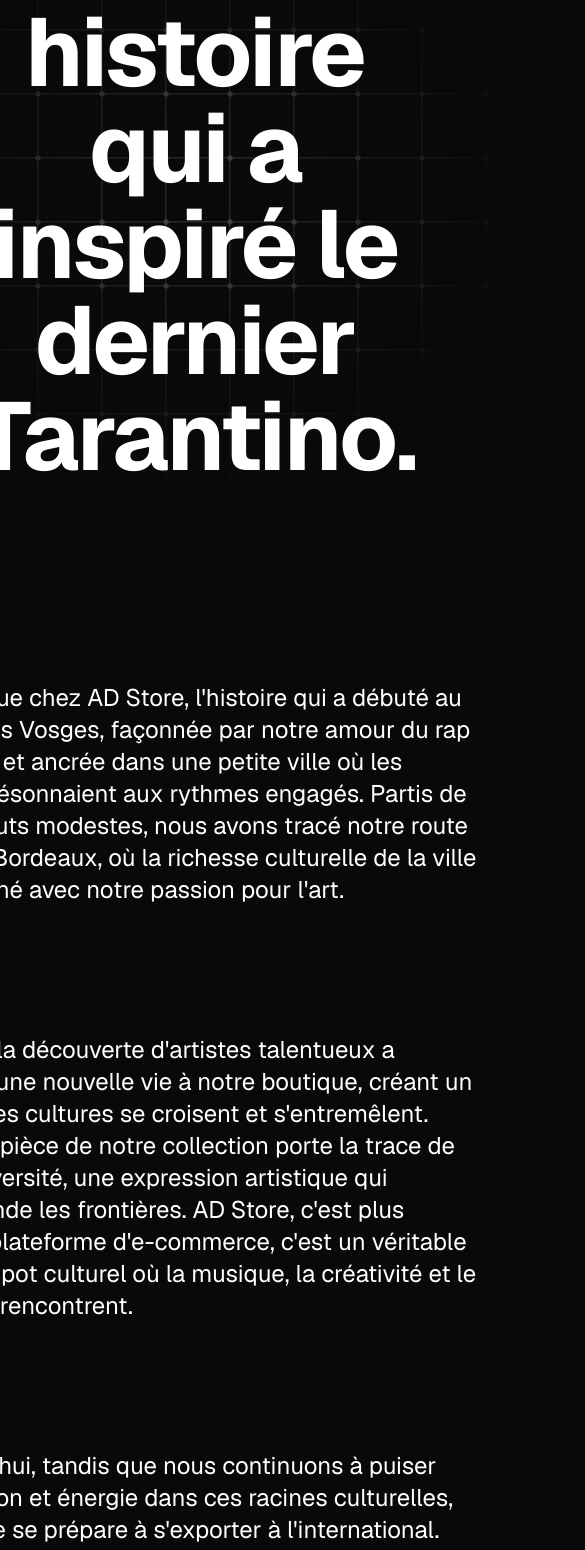
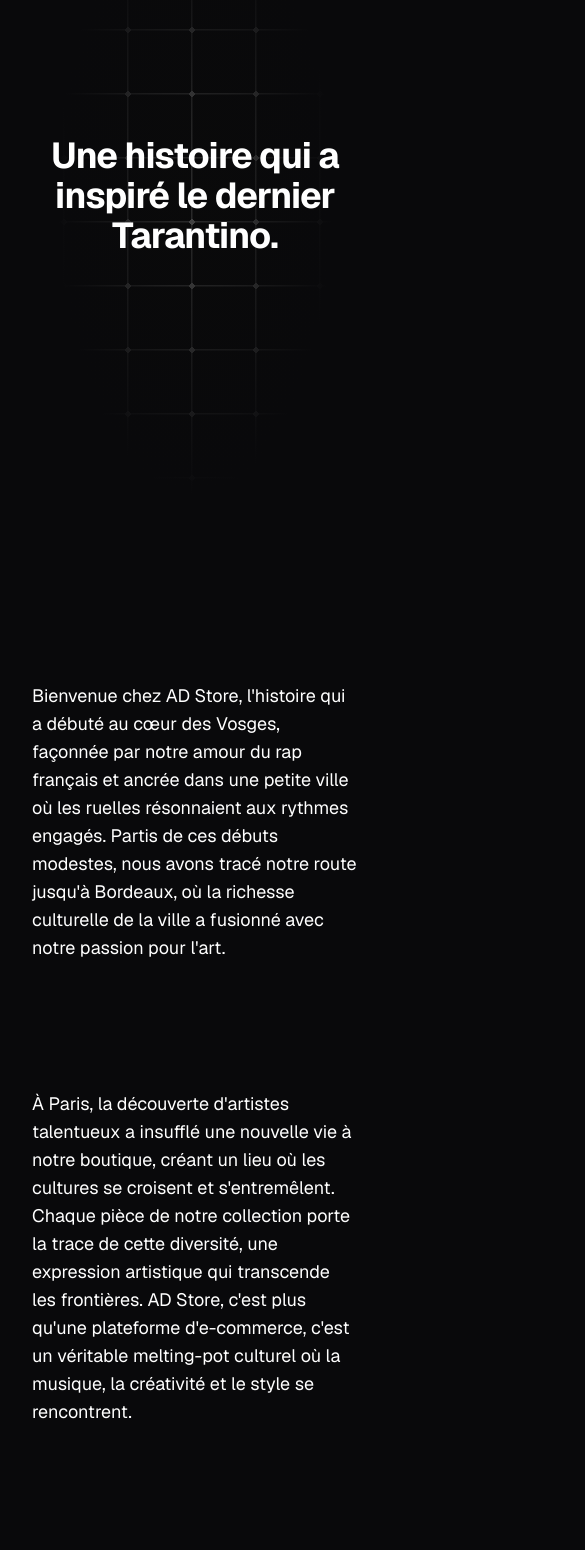
Before and after one commit to git2bezbar/store, a Next.js app: page /about in a window 390 px wide. Shown: the part 326-1876 px from the top of the page, 585 px wide, since content can reach past the window. Built offline with nearby package versions, Linux system fonts and the light colour scheme.

Commit message:
fix(about): manage the responsiveness

```diff
--- a/app/about/page.tsx
+++ b/app/about/page.tsx
@@ -27,9 +27,9 @@
   return(
     <div className="flex flex-col gap-16 items-center">
       <div className="min-h-screen flex justify-center items-center bg-hero">
-        <h1 className="text-8xl font-bold text-center tracking-tight px-64 z-20">Une histoire qui a inspiré le dernier Tarantino.</h1>
+        <h1 className="text-4xl md:text-6xl lg:text-8xl font-bold text-center tracking-tight px-8 md:px-48 lg:px-64 z-20">Une histoire qui a inspiré le dernier Tarantino.</h1>
       </div>
-      <div className="flex flex-col gap-32 mb-32 max-w-[60%] items-center text-2xl">
+      <div className="flex flex-col gap-32 mb-32 px-8 md:max-w-[80%] lg:max-w-[60%] items-center text-lg md:text-xl lg:text-2xl">
         <p className="gsapParagraphs">Bienvenue chez AD Store, l&apos;histoire qui a débuté au cœur des Vosges, façonnée par notre amour du rap français et ancrée dans une petite ville où les ruelles résonnaient aux rythmes engagés. Partis de ces débuts modestes, nous avons tracé notre route jusqu&apos;à Bordeaux, où la richesse culturelle de la ville a fusionné avec notre passion pour l&apos;art.</p>
         <p className="gsapParagraphs">À Paris, la découverte d&apos;artistes talentueux a insufflé une nouvelle vie à notre boutique, créant un lieu où les cultures se croisent et s&apos;entremêlent. Chaque pièce de notre collection porte la trace de cette diversité, une expression artistique qui transcende les frontières. AD Store, c&apos;est plus qu&apos;une plateforme d&apos;e-commerce, c&apos;est un véritable melting-pot culturel où la musique, la créativité et le style se rencontrent.</p>
         <p className="gsapParagraphs">Aujourd&apos;hui, tandis que nous continuons à puiser inspiration et énergie dans ces racines culturelles, AD Store se prépare à s&apos;exporter à l&apos;international. Notre vision est de partager cette diversité artistique avec le monde entier, de créer des passerelles entre les expressions culturelles. Rejoignez-nous dans cette aventure où chaque achat devient un acte de célébration de la richesse culturelle qui nous anime.</p>
```
